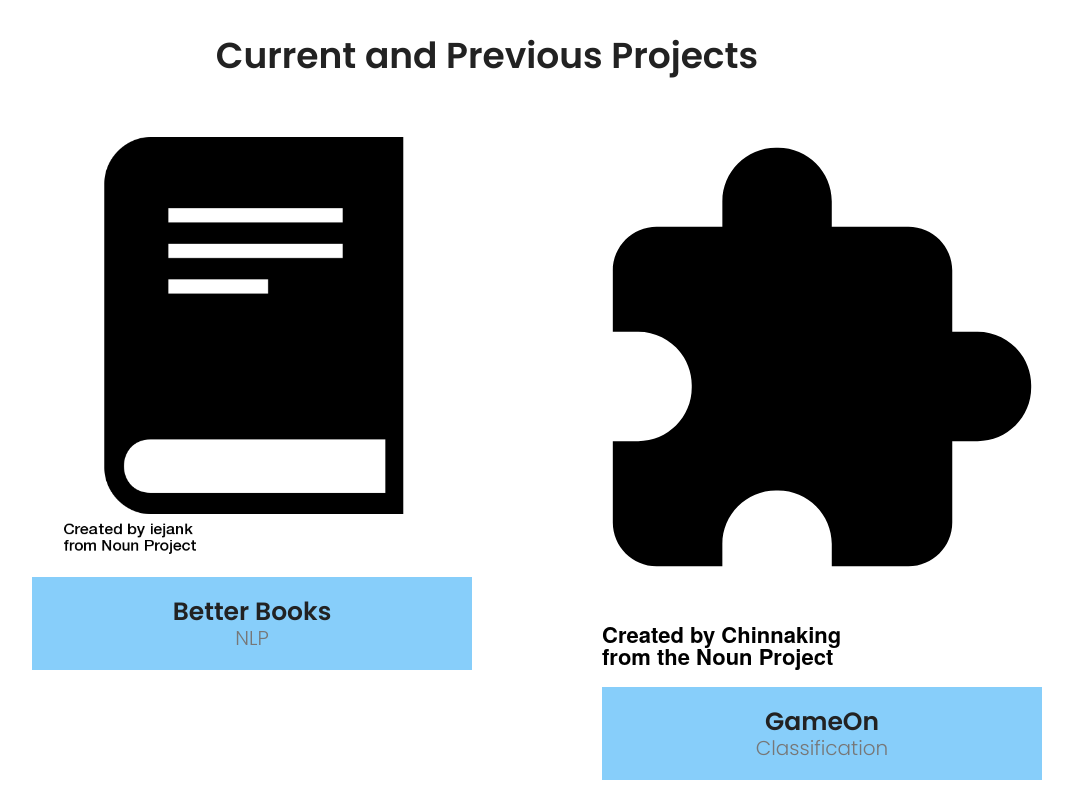
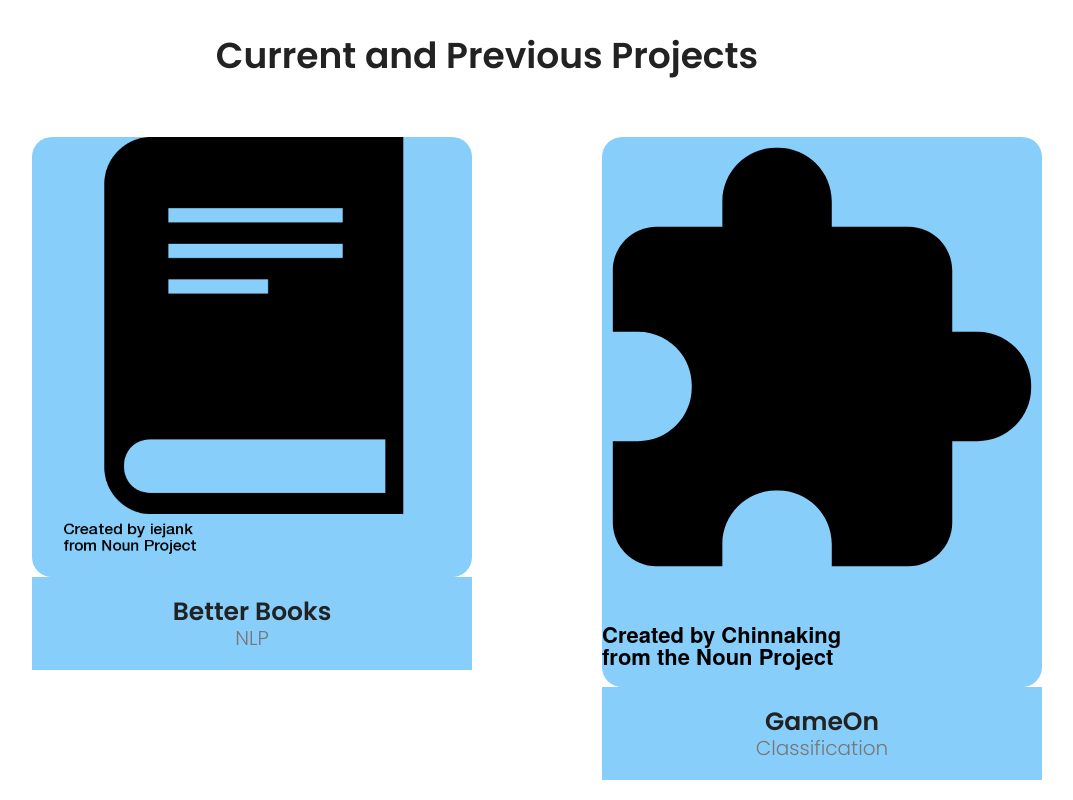
Before and after one commit to pemoriarty/pmoriart.github.io, a plain HTML site: page index.html in a window 1280 px wide. Shown: the part 920-1720 px from the top of the page, without its empty margins (153-1226 px from the left). Drawn offline with nearby package versions, Linux system fonts and the light colour scheme.

Commit message:
change pics

```diff
--- a/css/main.css
+++ b/css/main.css
@@ -2331,6 +2331,7 @@ h1, h2, h3, h4, h5, h6 {
   border-radius: 20px;
   width: 100%;
   height: 100%;
+  background-color: lightskyblue;
 
 }
 
```
